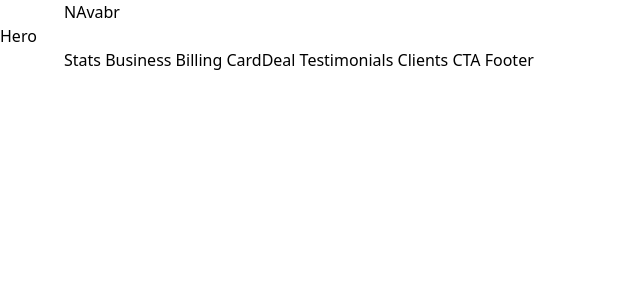
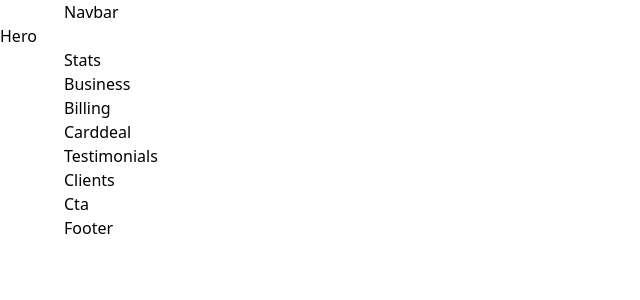
Before and after one commit to AdugboAghogho/bank_modern_app, a React (Vite) app in the folder bank_modern_app/: page / in a window 1280 px wide. Shown: the top 300 px of the page, without its empty margins (0-640 px from the left). Built offline with nearby package versions, Linux system fonts and the light colour scheme.

Commit message:
second comiit

```diff
--- a/bank_modern_app/src/App.tsx
+++ b/bank_modern_app/src/App.tsx
@@ -1,30 +1,31 @@
 import React from 'react'
 import styles from './style';
+import { Navbar, Hero, Stats, Business, Billing, CardDeal, Testimonials, Clients, CTA, Footer } from './components';
 
 const App = () => (
   <div className="bg-primary w-full overflow-hidden">
     <div className={`${styles.paddingX} ${styles.flexCenter}`}>
       <div className={`${styles.boxWidth}`}>
-        NAvabr
+       <Navbar />
       </div>
     </div>
 
     <div className={`bg-primary ${styles.flexStart}`}>
       <div className={`${styles.boxWidth}`}>
-        Hero
+        <Hero />
       </div>
     </div>
 
     <div className={`bg-primary ${styles.paddingX} ${styles.flexStart}`}>
       <div className={`${styles.boxWidth}`}>
-        Stats
-        Business
-        Billing
-        CardDeal
-        Testimonials
-        Clients
-        CTA
-        Footer
+        <Stats />
+        <Business />
+        <Billing />
+        <CardDeal />
+        <Testimonials />
+        <Clients />
+        <CTA />
+        <Footer />
       </div>
     </div>
 
--- /dev/null
+++ b/bank_modern_app/src/components/Testimonials.jsx
@@ -0,0 +1,11 @@
+import React from 'react'
+
+const Testimonials = () => {
+  return (
+    <div>
+      Testimonials
+    </div>
+  )
+}
+
+export default Testimonials
--- /dev/null
+++ b/bank_modern_app/src/components/index.js
@@ -0,0 +1,23 @@
+import Navbar from "./Navbar";
+import Billing from "./Billing";
+import CardDeal from "./CardDeal";
+import Business from "./Business";
+import Clients from "./Clients";
+import CTA from "./CTA";
+import Stats from "./Stats";
+import Footer from "./Footer";
+import Testimonials from "./Testimonials";
+import Hero from "./Hero";
+
+export {
+  Navbar,
+  Billing,
+  CardDeal,
+  Business,
+  Clients,
+  CTA,
+  Stats,
+  Footer,
+  Testimonials,
+  Hero,
+};
```
